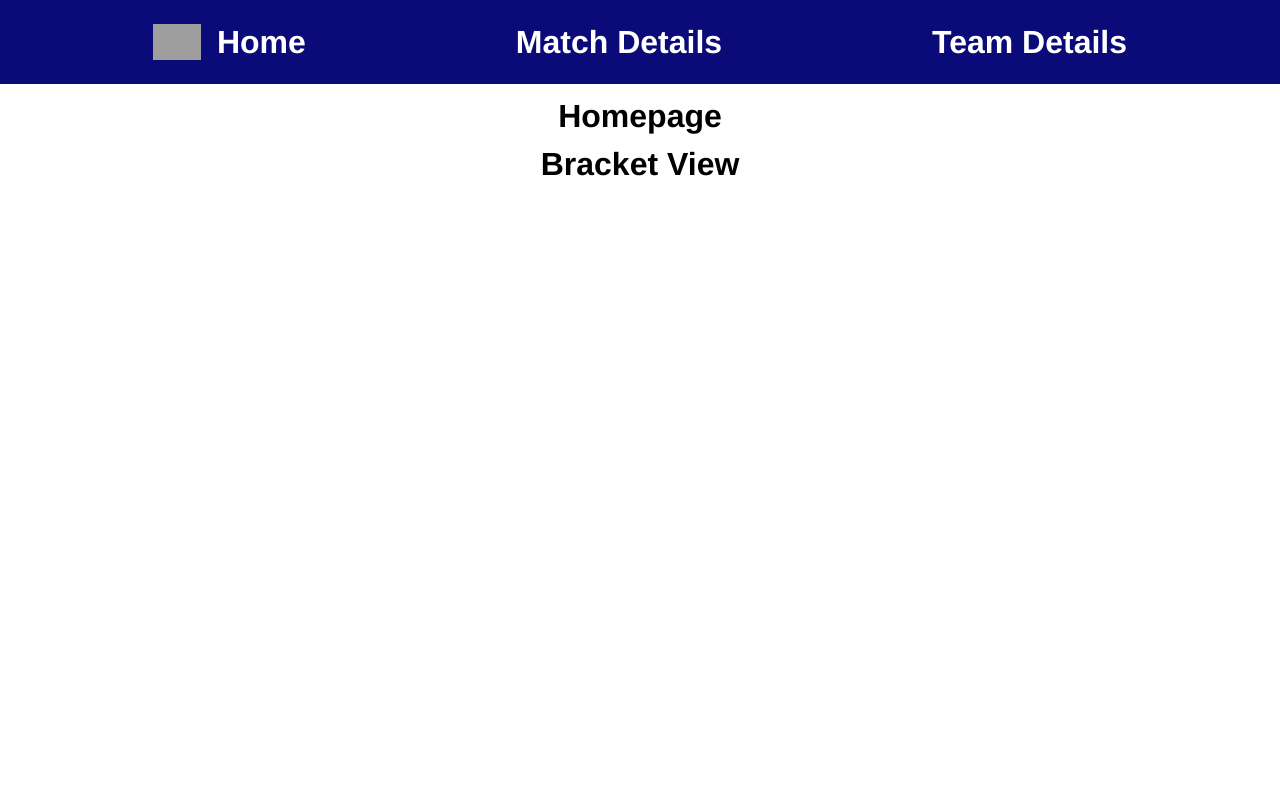
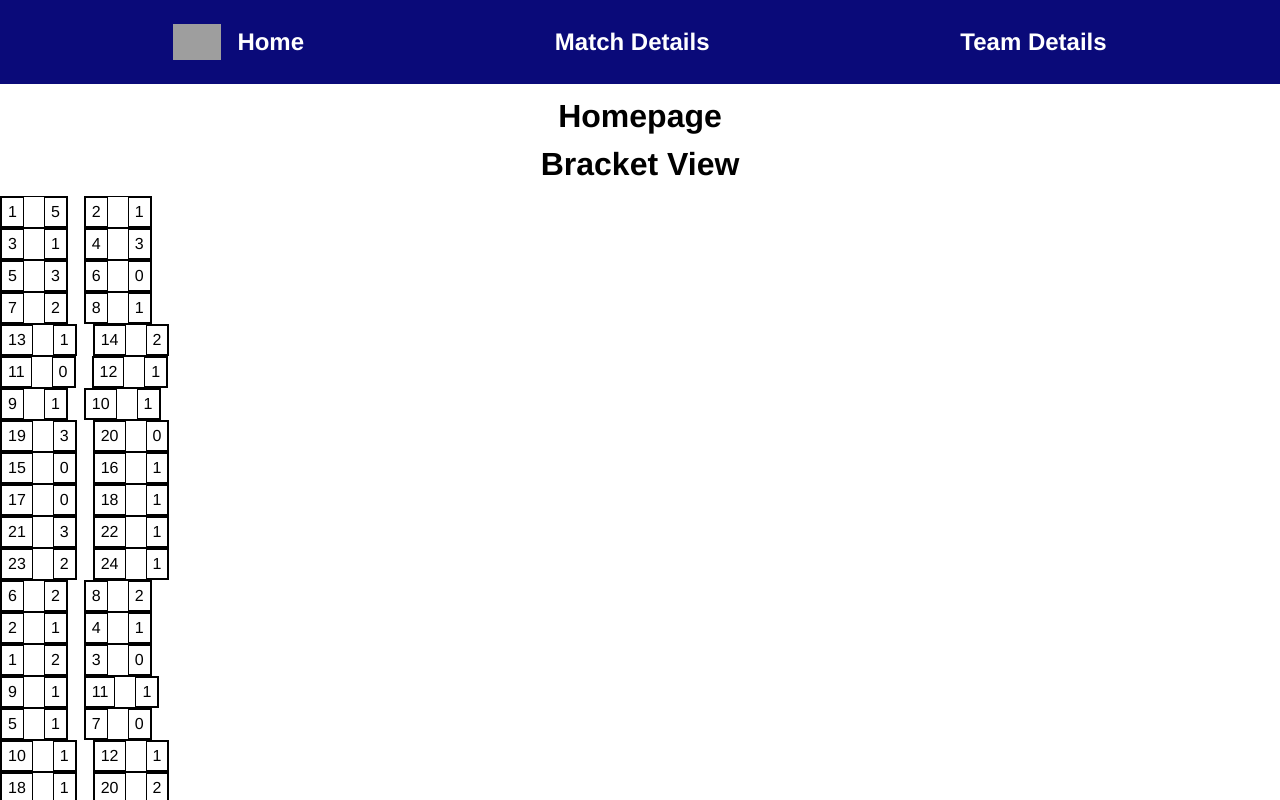
Before and after one commit to niyakopcheva/football-tournament-website, a React (Vite) app: page / in a window 1280 px wide. Shown: the top 800 px of the page. Built offline with nearby package versions, Linux system fonts and the light colour scheme; grey boxes are pictures that could not be loaded.

Commit message:
Modify csvParser and display bracket view with team index and score.

```diff
--- a/css/styles.css
+++ b/css/styles.css
@@ -21,7 +21,7 @@ h1 {
 .navbar>ul{
     display: flex;
     justify-content: space-around;
-    font-size: 2rem;
+    font-size: 1.5rem;
     font-weight: 700;
     align-items: center;
 }
@@ -36,3 +36,21 @@ h1 {
 .navbar>ul>li>a>img{
     max-width: 3rem;
 }
+
+.container {
+    display:flex;
+    flex-wrap: wrap;
+    gap: 16px;
+}
+
+.team-bracket {
+    display: flex;
+    gap: 20px;
+    border: solid 1px black;
+    justify-content: space-between;
+}
+
+.team-name, .score{
+    padding: 6px;
+    border: solid 1px black;
+}
--- /dev/null
+++ b/src/components/Bracket.jsx
@@ -0,0 +1,40 @@
+import React, { useEffect, useState } from 'react';
+import { parseCSVFile } from "../services/csvParser";
+
+
+
+export default function Bracket() {
+    const [matches, setMatches] = useState([]);
+
+  useEffect(() => {
+    const fetchMatches = async () => {
+      const data = await parseCSVFile('/csv_files/matches.csv');
+      setMatches(data);
+    };
+
+    fetchMatches();
+  }, []);
+  return (
+    <>
+      {matches.length > 0 ? (
+        matches.map((match, i) => {
+          const scores = match.Score.split('-');
+          return (
+            <div className="container" key={i}>
+                <div className="team-bracket">
+                    <div className="team-name">{match.ATeamID}</div>
+                    <div className="score">{scores[0]}</div>
+                </div>
+                <div className="team-bracket">
+                    <div className="team-name">{match.BTeamID}</div>
+                    <div className="score">{scores[1]}</div>
+                </div>
+            </div>
+          );
+        })
+      ) : (
+        <div>Loading...</div>
+      )}
+    </>
+  );
+}
--- a/src/components/Home.jsx
+++ b/src/components/Home.jsx
@@ -1,11 +1,16 @@
+
 import Navbar from "./Navbar";
+import Bracket from "./Bracket"
+import { parseCSVFile } from "../services/csvParser";
 
 export default function Home() {
+
     return (
         <>
             <Navbar/>
             <h1>Homepage</h1>
             <h1>Bracket View</h1>
+            <Bracket />
         </>
     );
 }
--- a/src/services/csvParser.js
+++ b/src/services/csvParser.js
@@ -1,33 +1,27 @@
-import fs from 'fs'
-import path from 'path';
+export const parseCSVFile = async (csvFilePath) => {
+    try {
+      const response = await fetch(csvFilePath);
+      if (!response.ok) {
+        throw new Error('Failed to fetch the CSV file');
+      }
 
-export const csvFilePath = (fileName) => {
-    return path.join('./src/data/csv_files', fileName);
-}
+      const csvText = await response.text();
+      return parseCSV(csvText);
+    } catch (error) {
+      console.error('Error fetching and parsing CSV:', error);
+      return [];
+    }
+  };
 
-export function parseCSV(content) {
-    const rows = content.split('\n').filter(row => row.trim() !== '');
-    const headers = rows[0].split(',');
-    const data = rows.slice(1).map(row => {
-        const values = row.split(',');
-        const obj = {};
-        headers.forEach((header, index) => {
-            obj[header.trim()] = values[index].trim();
-        });
+  // Helper function to parse CSV text into an array of objects
+  const parseCSV = (csvText) => {
+    const rows = csvText.split('\n').filter(row => row.trim() !== '');
+    const headers = rows[0].split(',').map(header => header.trim());
+    return rows.slice(1).map(row => {
+      const values = row.split(',').map(value => value.trim());
+      return headers.reduce((obj, header, index) => {
+        obj[header] = values[index];
         return obj;
+      }, {});
     });
-
-    return data;
-}
-
-export function readCSVFile(filePath) {
-    fs.readFile(filePath, 'utf8', (err, fileContent) => {
-        if (err) {
-            console.error('Error reading the file:', err);
-            return;
-        }
-
-        const data = parseCSV(fileContent);
-        console.log(data);
-    });
-}
+  };
```
Also changed, not shown: public/csv_files/matches.csv (renamed from src/data/csv_files/matches.csv), public/csv_files/players.csv (renamed from src/data/csv_files/players.csv), public/csv_files/records.csv (renamed from src/data/csv_files/records.csv), public/csv_files/teams.csv (renamed from src/data/csv_files/teams.csv).
